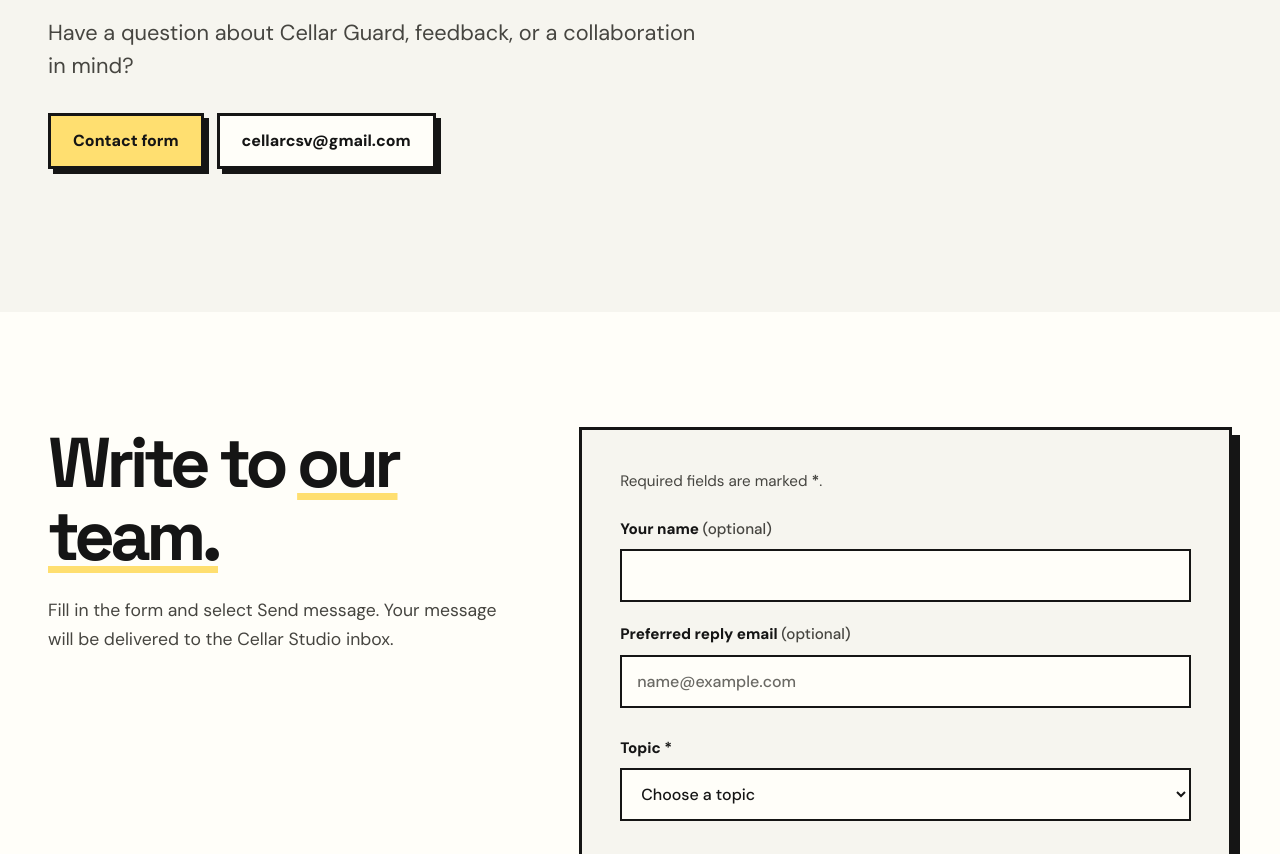
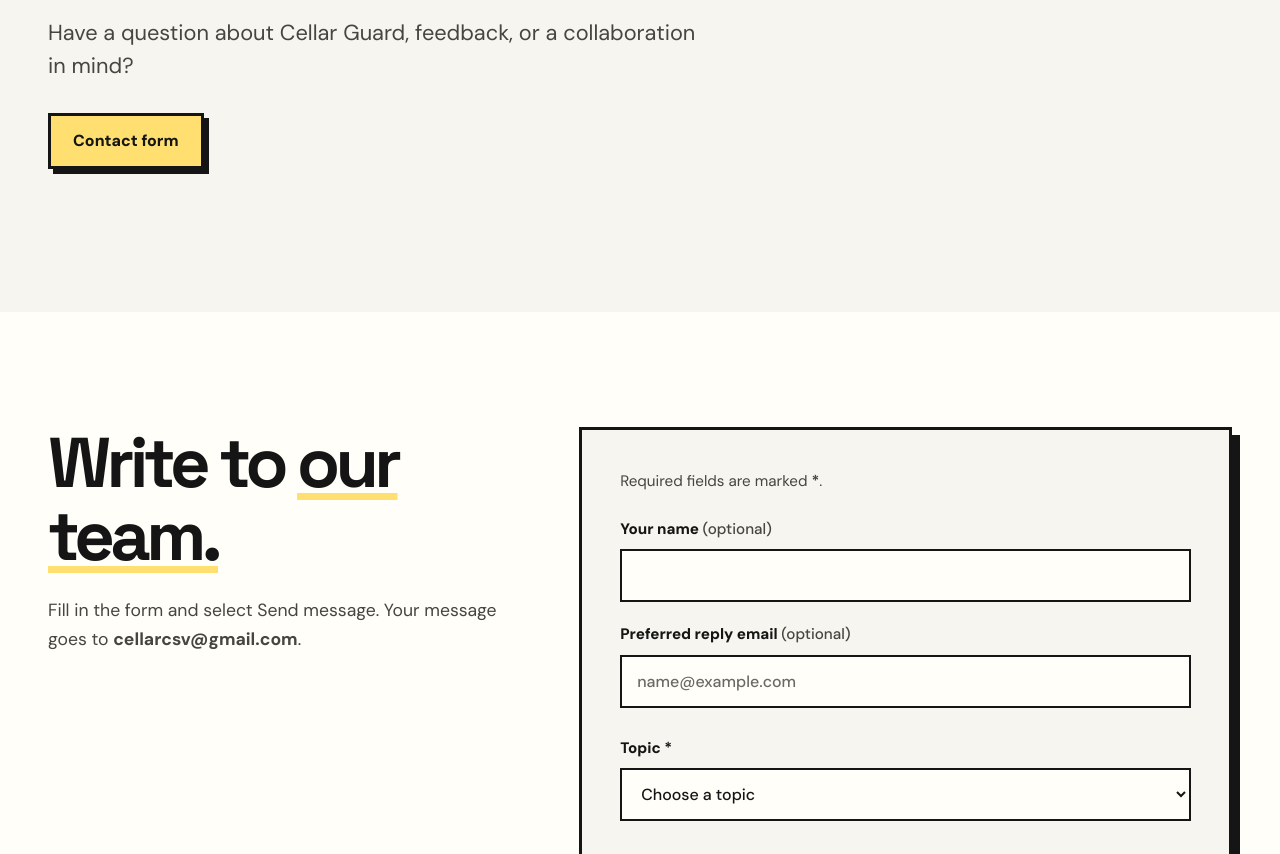
Before and after one commit to suryandugy-glitch/Cellar, a plain HTML site: page deploy/pages/contact.html in a window 1280 px wide. Shown: the part 339-1193 px from the top of the page. Drawn offline with Linux system fonts and the light colour scheme.

```diff
--- a/deploy/pages/contact.html
+++ b/deploy/pages/contact.html
@@ -29,7 +29,6 @@
         <p class="company-lede">Have a question about Cellar Guard, feedback, or a collaboration in mind?</p>
         <div class="company-hero-actions">
           <a class="company-button" href="#enquiry-form">Contact form</a>
-          <a class="company-button company-button-outline" id="studio-email" href="mailto:cellarcsv@gmail.com">cellarcsv@gmail.com</a>
         </div>
       </div>
     </section>
@@ -37,7 +36,7 @@
       <div class="company-wrap company-form-layout">
         <div>
           <h2 id="form-title">Write to <em>our team.</em></h2>
-          <p class="company-body-copy">Fill in the form and select Send message. Your message will be delivered to the Cellar Studio inbox.</p>
+          <p class="company-body-copy">Fill in the form and select Send message. Your message goes to <strong>cellarcsv@gmail.com</strong>.</p>
         </div>
         <form id="enquiry-form" class="company-form" action="https://formsubmit.co/cellarcsv@gmail.com" method="post" aria-labelledby="form-title">
           <input type="hidden" name="_subject" value="New Cellar Studio enquiry">
```
